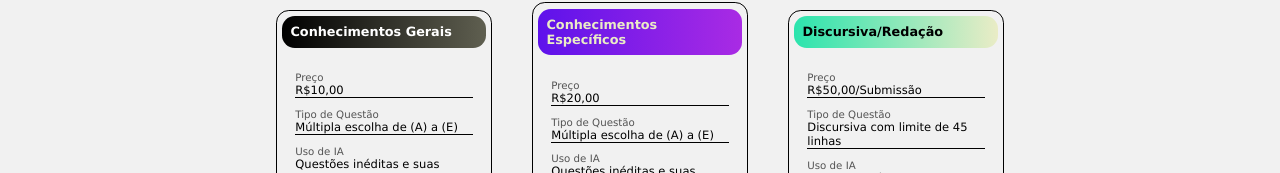
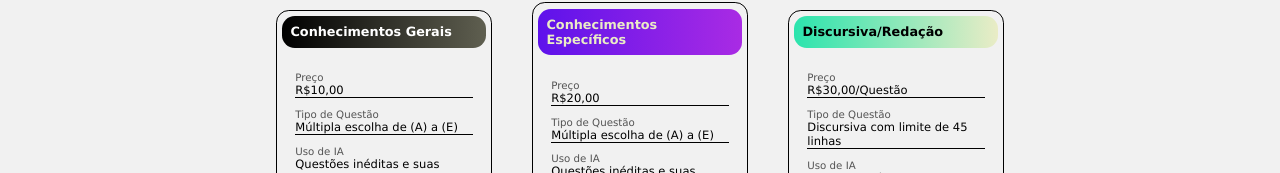
Before and after one commit to Voz-bonita/Conquista-Concursos, a SvelteKit app: page / in a window 1280 px wide. Shown: the part 505-678 px from the top of the page. Built offline with nearby package versions, Linux system fonts and the light colour scheme; no server answers.

Commit message:
Discursive price per question

```diff
--- a/src/routes/+page.svelte
+++ b/src/routes/+page.svelte
@@ -54,7 +54,7 @@
 		</div>
 		<div class="grid-item">
 			<PricingCard plan_class="green-theme" name="Discursiva/Redação">
-				<PricingField name="Preço">R$50,00/Submissão</PricingField>
+				<PricingField name="Preço">R$30,00/Questão</PricingField>
 				<PricingField name="Tipo de Questão">Discursiva com limite de 45 linhas</PricingField>
 				<PricingField name="Uso de IA"
 					>Questões inéditas, padrão de resposta e correção da sua submissão</PricingField
```
